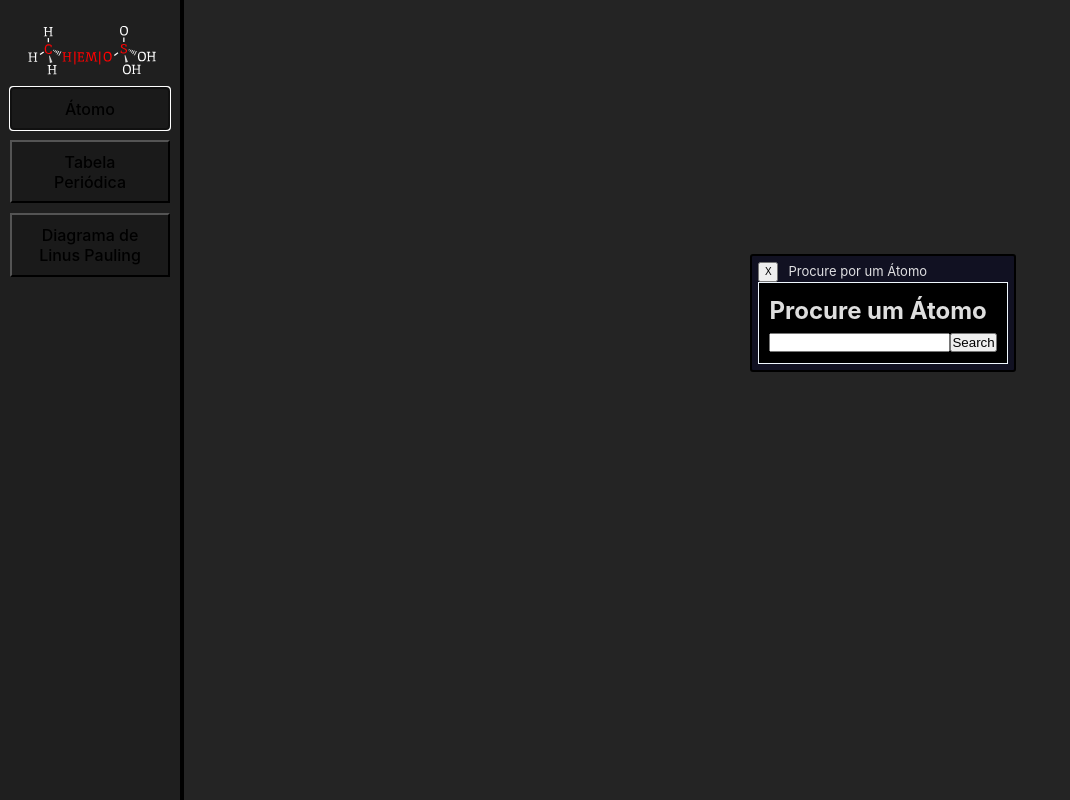
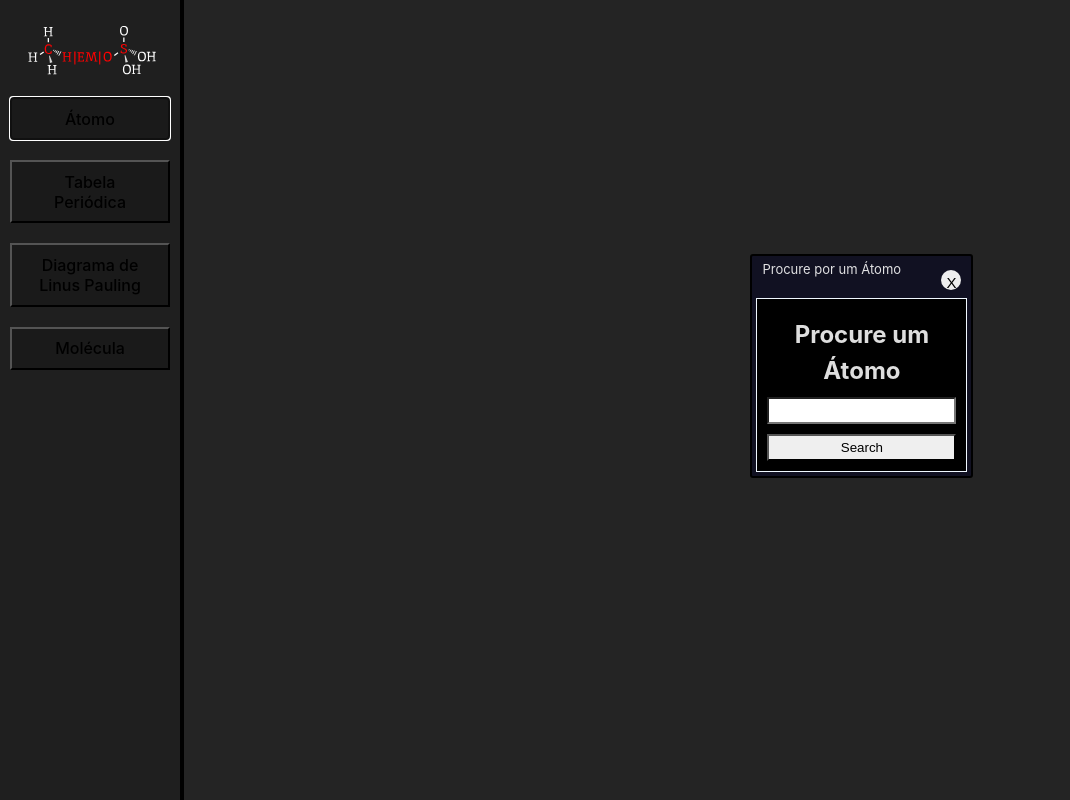
Before and after one commit to DestinyFrog/ChemOS, a website built with Vite: page index.html in a window 1280 px wide. Both pictures are taken after a click on the button "Átomo". Shown: the whole page, without its empty margins (0-1070 px from the left). Built offline with nearby package versions, Linux system fonts and the light colour scheme.

Commit message:
update style

```diff
--- a/src/features/Header.js
+++ b/src/features/Header.js
@@ -17,7 +17,7 @@ class Header {
 		this._GerarBotaoMenu(WindowSearchAtomo,			'Átomo')
 		this._GerarBotaoMenu(WindowTabelaPeriodica,		'Tabela Periódica')
 		this._GerarBotaoMenu(WindowLinusPauling,		'Diagrama de Linus Pauling')
-		// this._GerarBotaoMenu(WindowSearchMolecula,		'Molécula')
+		this._GerarBotaoMenu(WindowSearchMolecula,		'Molécula')
 	}
 
 	_GerarBotaoMenu(window, nome) {
--- a/src/features/Window.css
+++ b/src/features/Window.css
@@ -2,17 +2,20 @@
 .window {
 	border: 2px solid black;
 	border-radius: 3px;
-	padding: 6px;
+	padding: 4px;
 	background-color: #111122;
+
+	width: min-content;
+	height: min-content;
 
 	position: fixed;
 }
 
 .window-header {
-	max-height: auto;
-	margin-bottom: 2px;
-
+	margin: 6px;
+	margin-top: 0;
 	display: flex;
+	justify-content: space-between;
 }
 
 .window-footer {
@@ -22,7 +25,6 @@
 }
 
 .window-label {
-	margin-left: 10px;
 	-webkit-user-select: none; /* Safari */
 	-ms-user-select: none; /* IE 10 and IE 11 */
 	user-select: none; /* Standard syntax */
@@ -34,16 +36,24 @@
 	background-color: black;
 	margin: 0;
 	padding: 0;
+
+	display: flex;
+	justify-content: center;
+	align-items: center;
+	/* min-width: 160px; */
 }
 
 .window-closer {
-	width: auto;
-	padding: 2px;
-	margin: 0;
+	width: 10px;
+	aspect-ratio: 1/1;
+	margin-bottom: 2px;
 	font-size: 10px;
 	width: 20px;
 	height: 20px;
-
+	border-radius: 50%;
+	border: 0;
+	order: 10;
+	margin-left: 5px;
 }
 
 .window-closer:hover {
@@ -52,4 +62,8 @@
 
 .window-closer::before {
 	content: 'X';
+	font-size: 15px;
+	display: flex;
+	justify-content: center;
+	align-items: center;
 }
--- a/src/features/Window.js
+++ b/src/features/Window.js
@@ -67,7 +67,7 @@ class Window {
 		this.div_window.appendChild(this.div_container)
 
 		this.div_footer = document.createElement('div')
-		this.div_header.className = "window-footer"
+		this.div_footer.className = "window-footer"
 		app.appendChild(this.div_footer)
 		this.div_window.appendChild(this.div_footer)
 
--- a/src/style.css
+++ b/src/style.css
@@ -31,3 +31,20 @@ body {
 	width: 100vw;
 	height: 100vh;
 }
+
+select, input[type="text"] {
+	padding: 4px;
+	border-radius: 0;
+}
+
+h1, h2 {
+	margin: 8px;
+	text-align: center;
+}
+
+button {
+	width: 100%;
+	margin-top: 10px;
+	padding: 4px;
+	border-radius: 0;
+}
```
